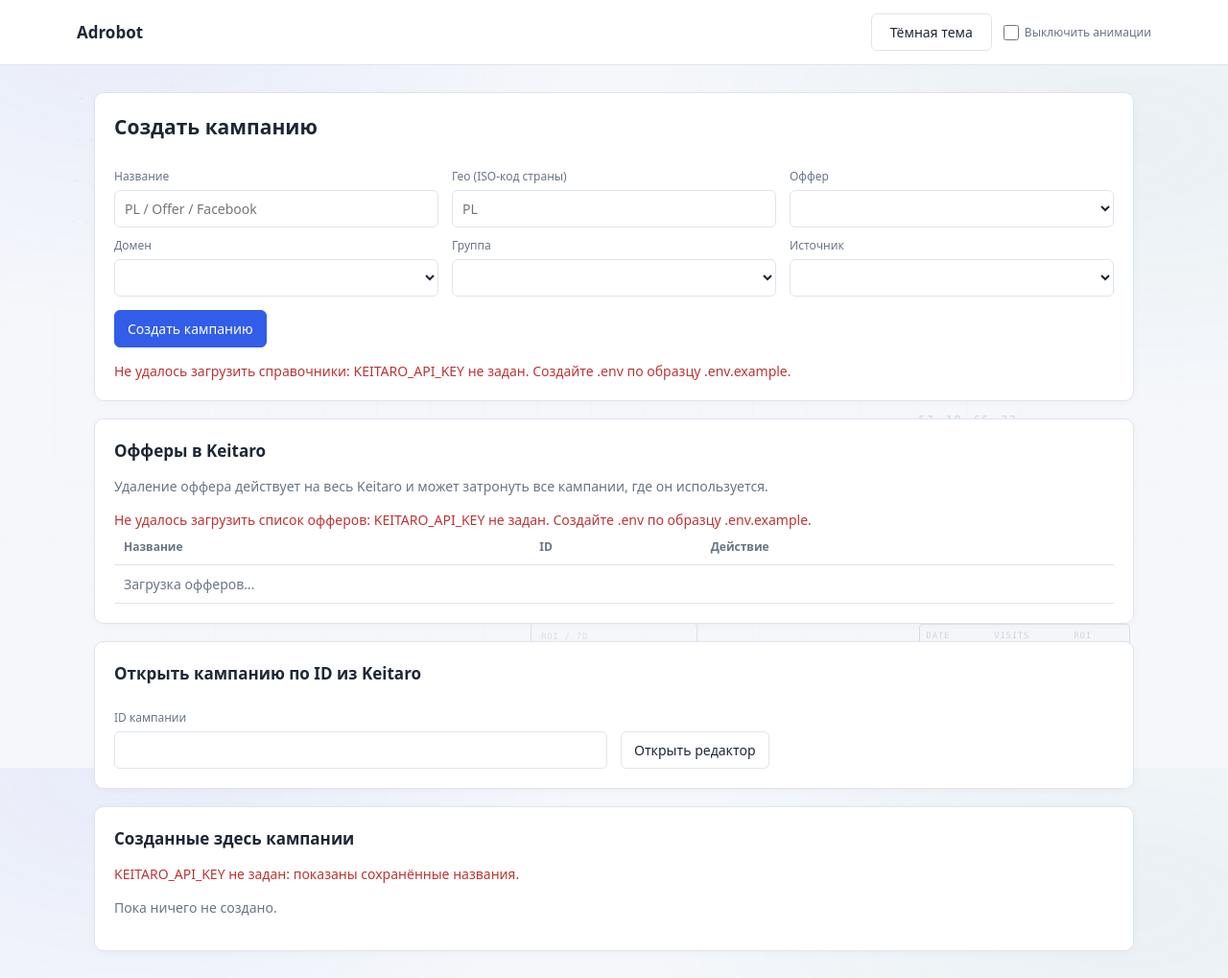
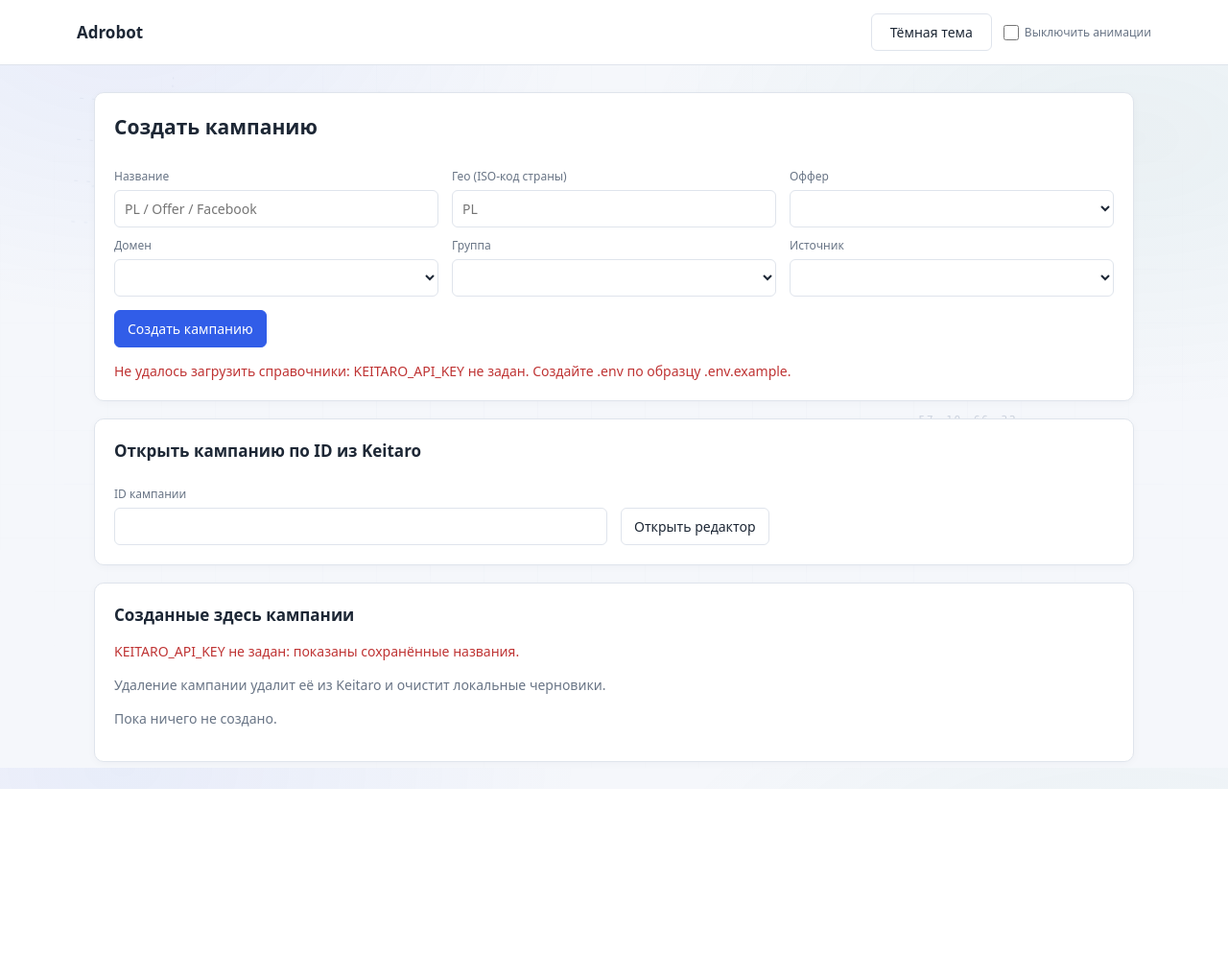
Before and after one commit to TIvers/this_is_easy_test2, a FastAPI app: page / in a window 1280 px wide. Shown: the whole page at 96% size. After the commit the page ends 822 px from the top, so only its background shows below. Run offline with FastAPI, Linux system fonts and the light colour scheme; lists and menus that the app fills with data are empty.

Commit message:
Добавлено удаление кампаний вместо офферов
Удаление кампании обращается к Keitaro и очищает локальную запись с черновиками. Актуальные названия кампаний и курсор недоступных кнопок сохранены.

Co-authored-by: Copilot <223556219+Copilot@users.noreply.github.com>

```diff
--- a/app/keitaro/client.py
+++ b/app/keitaro/client.py
@@ -51,9 +51,6 @@ class KeitaroClient:
     def list_offers(self) -> list[dict]:
         return self._request("GET", "/offers") or []
 
-    def delete_offer(self, offer_id: int) -> None:
-        self._request("DELETE", f"/offers/{offer_id}")
-
     def list_campaigns(self) -> list[dict]:
         return self._request("GET", "/campaigns") or []
 
--- a/app/templates/index.html
+++ b/app/templates/index.html
@@ -20,18 +20,6 @@
 </section>
 
 <section class="card">
-  <h2>Офферы в Keitaro</h2>
-  <p class="muted">Удаление оффера действует на весь Keitaro и может затронуть все кампании, где он используется.</p>
-  <div id="offers-msg" class="msg" role="status"></div>
-  <div class="table-wrap">
-    <table>
-      <thead><tr><th>Название</th><th>ID</th><th>Действие</th></tr></thead>
-      <tbody id="offers-list"><tr><td colspan="3" class="muted">Загрузка офферов…</td></tr></tbody>
-    </table>
-  </div>
-</section>
-
-<section class="card">
   <h2>Открыть кампанию по ID из Keitaro</h2>
   <form id="open-form" class="row" style="align-items:end">
     <div><label for="campaign-id">ID кампании</label><input id="campaign-id" name="id" type="number" min="1" required></div>
@@ -44,15 +32,18 @@
   {% if campaign_names_error %}
   <p class="msg err" role="status">{{ campaign_names_error }}</p>
   {% endif %}
+  <p class="muted">Удаление кампании удалит её из Keitaro и очистит локальные черновики.</p>
+  <div id="campaign-action-msg" class="msg" role="status"></div>
   {% if campaigns %}
   <div class="table-wrap">
     <table>
-      <thead><tr><th>Keitaro ID</th><th>Название</th><th>Гео</th><th>Оффер</th><th>Создана</th></tr></thead>
-      <tbody>{% for c in campaigns %}
+      <thead><tr><th>Keitaro ID</th><th>Название</th><th>Гео</th><th>Оффер</th><th>Создана</th><th>Действие</th></tr></thead>
+      <tbody id="campaign-list">{% for c in campaigns %}
       <tr>
         <td><a href="/campaigns/{{ c.keitaro_id }}">{{ c.keitaro_id }}</a></td>
         <td>{{ c.name }}</td><td>{{ c.geo }}</td><td>{{ c.offer_id }}</td>
         <td class="muted">{{ c.created_at.strftime("%Y-%m-%d %H:%M") }}</td>
+        <td><button class="danger" type="button" data-delete-campaign="{{ c.keitaro_id }}">Удалить</button></td>
       </tr>
       {% endfor %}</tbody>
     </table>
@@ -65,65 +56,51 @@
 <script>
   const form = document.getElementById('create-form');
   const msg = document.getElementById('create-msg');
-  const offersMsg = document.getElementById('offers-msg');
-  const offersList = document.getElementById('offers-list');
-  let offers = [];
+  const campaignActionMsg = document.getElementById('campaign-action-msg');
   const fill = (select, items, selected) => {
     select.innerHTML = '<option value="">Выберите…</option>' + items.map(item =>
       `<option value="${esc(item.id)}" ${Number(item.id) === Number(selected) ? 'selected' : ''}>${esc(item.name)} (#${esc(item.id)})</option>`
     ).join('');
   };
 
-  function renderOffers() {
-    fill(form.offer_id, offers);
-    offersList.innerHTML = offers.length
-      ? offers.map(offer => `<tr>
-          <td>${esc(offer.name)}</td><td>#${esc(offer.id)}</td>
-          <td><button class="danger" type="button" data-delete-offer="${esc(offer.id)}">Удалить из Keitaro</button></td>
-        </tr>`).join('')
-      : '<tr><td colspan="3" class="muted">Офферов нет.</td></tr>';
-    offersList.querySelectorAll('[data-delete-offer]').forEach(button => {
-      button.addEventListener('click', () => deleteOffer(button));
-    });
-  }
-
-  async function deleteOffer(button) {
-    const offerId = Number(button.dataset.deleteOffer);
-    const offer = offers.find(item => Number(item.id) === offerId);
-    if (!offer) {
-      offersMsg.className = 'msg err';
-      offersMsg.textContent = 'Не удалось определить выбранный оффер. Обновите страницу.';
-      return;
-    }
-    if (!window.confirm(`Удалить оффер «${offer.name}» (#${offerId}) из Keitaro? Это может повлиять на все кампании, где он используется.`)) return;
-
-    button.disabled = true;
-    offersMsg.className = 'msg muted';
-    offersMsg.textContent = `Удаляю оффер #${offerId}…`;
-    try {
-      await api('DELETE', `/api/offers/${offerId}`);
-      offers = offers.filter(item => Number(item.id) !== offerId);
-      renderOffers();
-      offersMsg.className = 'msg ok';
-      offersMsg.textContent = `Оффер #${offerId} удалён из Keitaro.`;
-    } catch (error) {
-      button.disabled = false;
-      offersMsg.className = 'msg err';
-      offersMsg.textContent = `Не удалось удалить оффер #${offerId}: ${error.message}`;
-    }
-  }
-
   api('GET', '/api/meta').then(meta => {
-    offers = meta.offers;
-    renderOffers();
+    fill(form.offer_id, meta.offers);
     fill(form.domain_id, meta.domains, meta.defaults.domain_id);
     fill(form.group_id, meta.groups, meta.defaults.group_id);
     fill(form.source_id, meta.sources, meta.defaults.source_id);
   }).catch(error => {
     msg.className = 'msg err';
     msg.textContent = 'Не удалось загрузить справочники: ' + error.message;
-    offersMsg.className = 'msg err';
-    offersMsg.textContent = 'Не удалось загрузить список офферов: ' + error.message;
+  });
+
+  document.querySelectorAll('[data-delete-campaign]').forEach(button => {
+    button.addEventListener('click', async () => {
+      const campaignId = Number(button.dataset.deleteCampaign);
+      if (!Number.isSafeInteger(campaignId) || campaignId <= 0) {
+        campaignActionMsg.className = 'msg err';
+        campaignActionMsg.textContent = 'Некорректный ID кампании.';
+        return;
+      }
+      if (!window.confirm(`Удалить кампанию #${campaignId} из Keitaro? Это действие нельзя отменить.`)) return;
+
+      button.disabled = true;
+      campaignActionMsg.className = 'msg muted';
+      campaignActionMsg.textContent = `Удаляю кампанию #${campaignId}…`;
+      try {
+        await api('DELETE', `/api/campaigns/${campaignId}`);
+        button.closest('tr').remove();
+        const campaignList = document.getElementById('campaign-list');
+        if (campaignList && !campaignList.querySelector('tr')) {
+          campaignList.innerHTML = '<tr><td colspan="6" class="muted">Кампаний пока нет.</td></tr>';
+        }
+        campaignActionMsg.className = 'msg ok';
+        campaignActionMsg.textContent = `Кампания #${campaignId} удалена из Keitaro.`;
+      } catch (error) {
+        button.disabled = false;
+        campaignActionMsg.className = 'msg err';
+        campaignActionMsg.textContent = `Не удалось удалить кампанию #${campaignId}: ${error.message}`;
+      }
+    });
   });
 
   form.addEventListener('submit', async event => {
```
Also changed, not shown: app/routers/campaigns.py (+17 -5 lines), tests/test_home_and_campaign_api.py (renamed from tests/test_home_and_offer_api.py, +12 -7 lines), tests/test_keitaro_client.py (+3 -3 lines), README.md.
